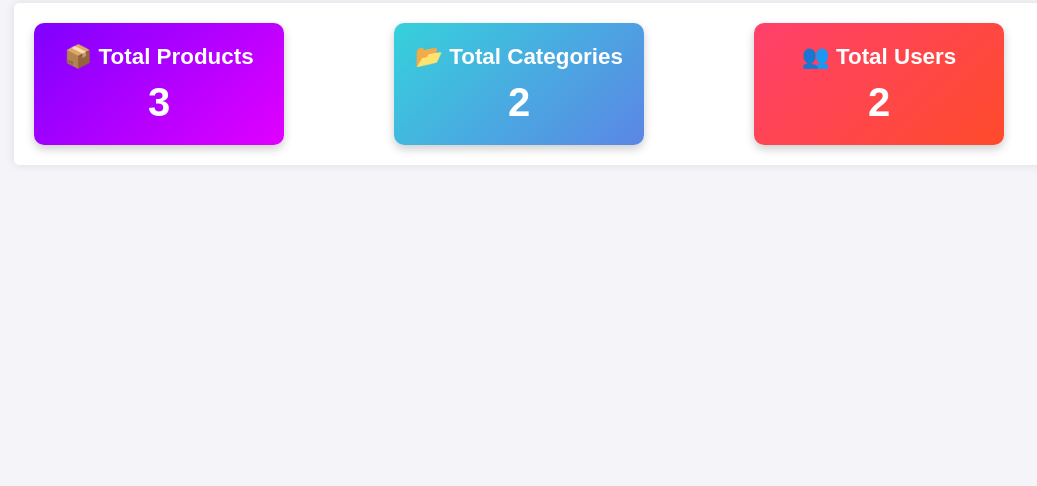
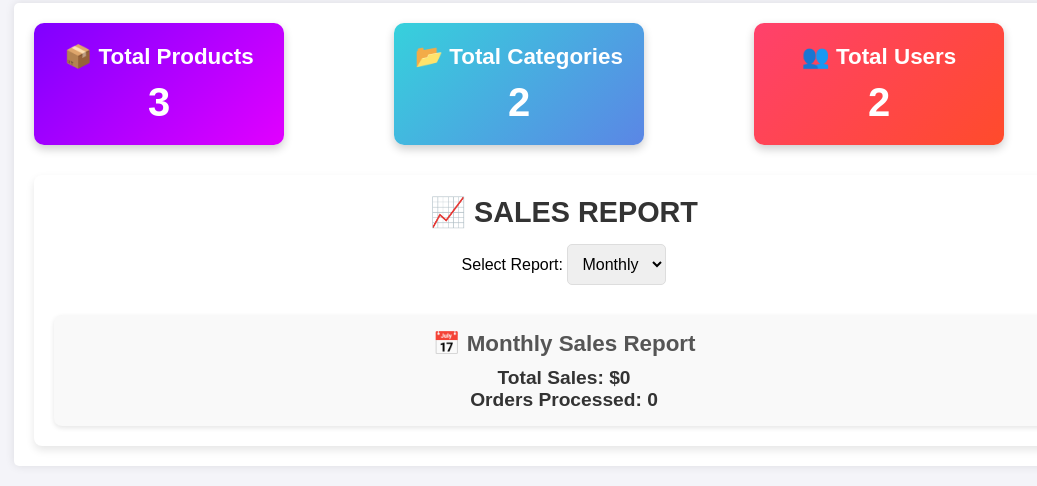
Before and after one commit to Luphonix-Prime/Ecommerce_store, a Django app: page / in a window 1280 px wide. Shown: the part 87-573 px from the top of the page, without its empty margins (76-1113 px from the left). Run offline with Django 5.2, Linux system fonts and the light colour scheme; a user stored in the database is signed in; data comes from the database, SQL or seed files in the repository; both versions use the stored data as it was after the commit.

Commit message:
Add live sales report section to dashboard with monthly/yearly selection

```diff
--- a/store/static/css/dashboard.css
+++ b/store/static/css/dashboard.css
@@ -34,8 +34,8 @@ h2 {
 
 /* Remove underline from links */
 .dashboard-card {
-    text-decoration: none; /* Removes underline */
-    display: block; /* Makes the whole card clickable */
+    text-decoration: none;
+    display: block;
 }
 
 /* Cards */
@@ -59,7 +59,6 @@ h2 {
     background: linear-gradient(135deg, #36D1DC, #5B86E5); /* Cyan to Royal Blue */
 }
 
-/* Total Users Card */
 .card-users {
     background: linear-gradient(135deg, #FF416C, #FF4B2B);
     cursor: pointer;
@@ -67,14 +66,14 @@ h2 {
 
 /* Users Table Container */
 .users-table-container {
-    grid-column: span 3; /* Make table take full width below */
+    grid-column: span 3;
     width: 100%;
     background: white;
     padding: 20px;
     border-radius: 8px;
     box-shadow: 0px 4px 8px rgba(0, 0, 0, 0.1);
     text-align: center;
-    margin-top: 10px; /* Ensures it stays right below */
+    margin-top: 10px;
 }
 
 /* Table Styling */
@@ -127,17 +126,105 @@ h3 {
     }
 }
 
+/* 📊 Live Report Section */
+.dashboard-report {
+    margin-top: 30px;
+    padding: 20px;
+    background: white;
+    border-radius: 10px;
+    box-shadow: 0px 4px 10px rgba(0, 0, 0, 0.1);
+    text-align: center;
+}
+
+.dashboard-report h2 {
+    font-size: 1.6rem;
+    font-weight: bold;
+    margin-bottom: 15px;
+    color: #333;
+}
+
+/* Report Selection */
+.dashboard-report form {
+    margin-bottom: 15px;
+}
+
+.dashboard-report select {
+    padding: 10px;
+    font-size: 1rem;
+    border: 1px solid #ddd;
+    border-radius: 5px;
+    outline: none;
+    transition: 0.3s;
+}
+
+.dashboard-report select:hover {
+    border-color: #5B86E5;
+}
+
+/* Report Data */
+.report-data {
+    padding: 15px;
+    background: #f9f9f9;
+    border-radius: 8px;
+    box-shadow: 0px 2px 5px rgba(0, 0, 0, 0.1);
+}
+
+.report-data h3 {
+    font-size: 1.4rem;
+    margin-bottom: 10px;
+}
+
+.report-data p {
+    font-size: 1.2rem;
+    color: #333;
+}
+
 /* Responsive */
 @media (max-width: 768px) {
     .dashboard-grid {
-        grid-template-columns: 1fr; /* Stack items in one column */
+        grid-template-columns: 1fr;
     }
 
     .card {
-        width: 100%; /* Full width on small screens */
+        width: 100%;
     }
 
     .users-table-container {
         width: 100%;
     }
+
+    .dashboard-report {
+        width: 100%;
+    }
 }
+/* Sales Report Section */
+.dashboard-report {
+    margin-top: 30px;
+    padding: 20px;
+    background: white;
+    border-radius: 8px;
+    box-shadow: 0px 4px 8px rgba(0, 0, 0, 0.1);
+    text-align: center;
+}
+
+.dashboard-report h2 {
+    font-size: 1.8rem;
+    color: #333;
+    margin-bottom: 15px;
+}
+
+/* Report Dropdown */
+.dashboard-report select {
+    padding: 10px;
+    font-size: 1rem;
+    border-radius: 5px;
+    border: 1px solid #ddd;
+    margin-bottom: 15px;
+}
+
+/* Report Data */
+.report-data {
+    font-size: 1.2rem;
+    font-weight: bold;
+    color: #555;
+}
--- a/store/templates/store/dashboard.html
+++ b/store/templates/store/dashboard.html
@@ -74,6 +74,27 @@
     </div>
 </div>
 
+<!-- 📊 Live Sales Report Section -->
+<div class="dashboard-report">
+    <h2>📈 Sales Report</h2>
+
+    <!-- Selection Form for Monthly/Yearly Report -->
+    <form method="GET" action="">
+        <label for="report-type">Select Report:</label>
+        <select id="report-type" name="report_type" onchange="this.form.submit()">
+            <option value="monthly" {% if report_type == 'monthly' %}selected{% endif %}>Monthly</option>
+            <option value="yearly" {% if report_type == 'yearly' %}selected{% endif %}>Yearly</option>
+        </select>
+    </form>
+
+    <!-- Report Data Display -->
+    <div class="report-data">
+        <h3>{{ report_title }}</h3>
+        <p><strong>Total Sales:</strong> ${{ total_sales }}</p>
+        <p><strong>Orders Processed:</strong> {{ total_orders }}</p>
+    </div>
+</div>
+
 <!-- jQuery Toggle Script -->
 <script src="https://code.jquery.com/jquery-3.6.0.min.js"></script>
 <script>
--- a/store/views.py
+++ b/store/views.py
@@ -8,9 +8,12 @@ from django.shortcuts import render, redirect
 from django.contrib.auth import logout,update_session_auth_hash
 from django import forms
 from django.contrib import messages
+from django.utils.timezone import now
 from django.contrib.auth.models import User
 from django.contrib.auth.views import LoginView
 
+from datetime import datetime, timedelta
+from django.db.models import Sum, Count
 class CustomLoginView(LoginView):
     template_name = 'store/login.html'  # Use your custom login template
 
@@ -273,22 +276,42 @@ def is_admin(user):
     return user.is_staff
 
 # Admin Dashboard
+
 @login_required
 @user_passes_test(is_admin)
 def dashboard(request):
-    if not request.user.is_staff and not request.user.is_superuser:
-        return redirect('product_list')  # Redirect regular users to products page
-
     total_products = Product.objects.count()
     total_categories = Category.objects.count()
     total_users = User.objects.count()
     users = User.objects.all()
+# Get selected report type
+    report_type = request.GET.get('report_type', 'monthly')
+
+    # Define report title
+    report_title = "📅 Monthly Sales Report" if report_type == "monthly" else "📆 Yearly Sales Report"
+
+     # Get the current date
+    current_date = now()
+    # Get sales data based on selection
+    if report_type == "monthly":
+        start_date = current_date.replace(day=1)  # First day of the current month
+        end_date = current_date  # Today's date (to ensure proper filtering)
+        total_sales = Order.objects.filter(created_at__year=current_date.year, created_at__month=current_date.month).aggregate(total=Sum('total_price'))['total'] or 0
+        total_orders = Order.objects.filter(created_at__year=current_date.year, created_at__month=current_date.month).count()
+    else:  # Yearly Report
+        start_date = current_date.replace(month=1, day=1)  # First day of the year
+        total_sales = Order.objects.filter(created_at__year=current_date.year).aggregate(total=Sum('total_price'))['total'] or 0
+        total_orders = Order.objects.filter(created_at__year=current_date.year).count()
 
     context = {
         'users': users,
         'total_products': total_products,
         'total_categories': total_categories,
         'total_users': total_users,
+        "report_type": report_type,
+        "report_title": report_title,
+        "total_sales": total_sales,
+        "total_orders": total_orders,
     }
     return render(request, 'store/dashboard.html', context)
 
```
Also changed, not shown: db.sqlite3.
